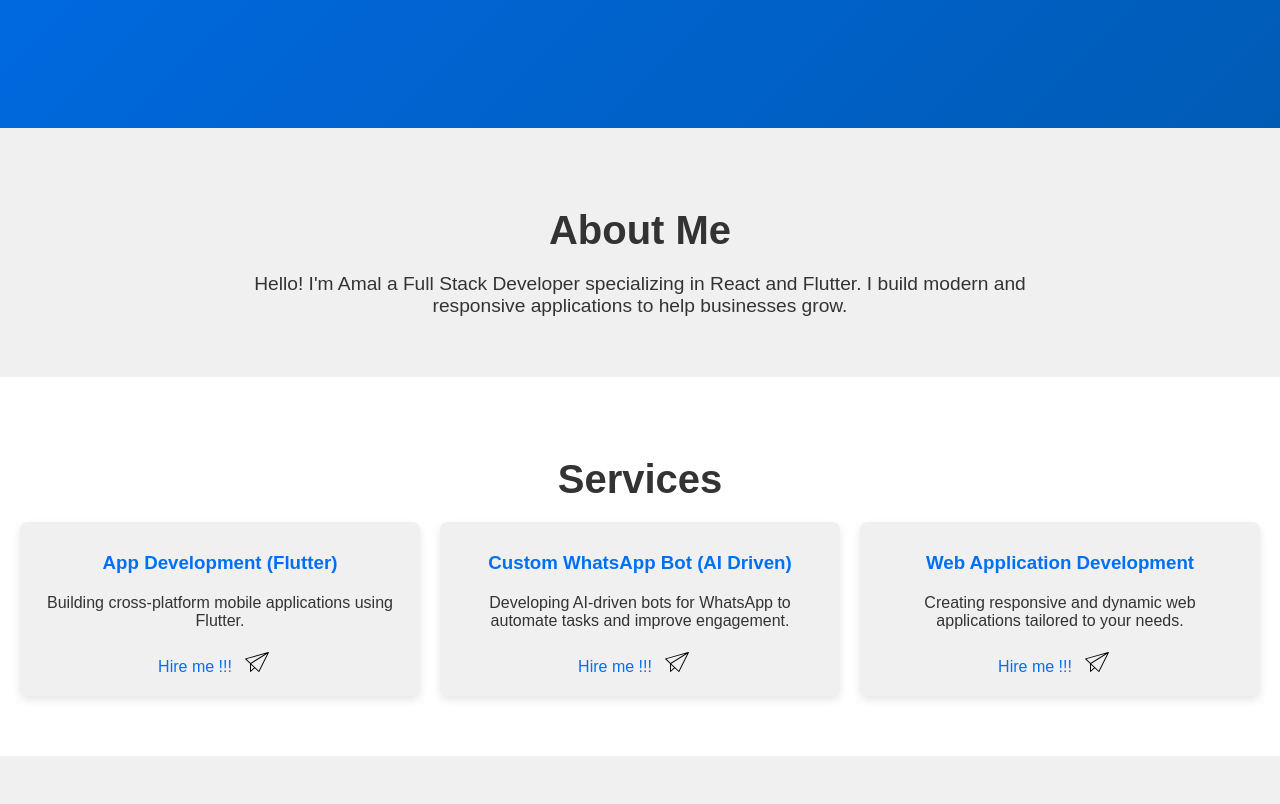
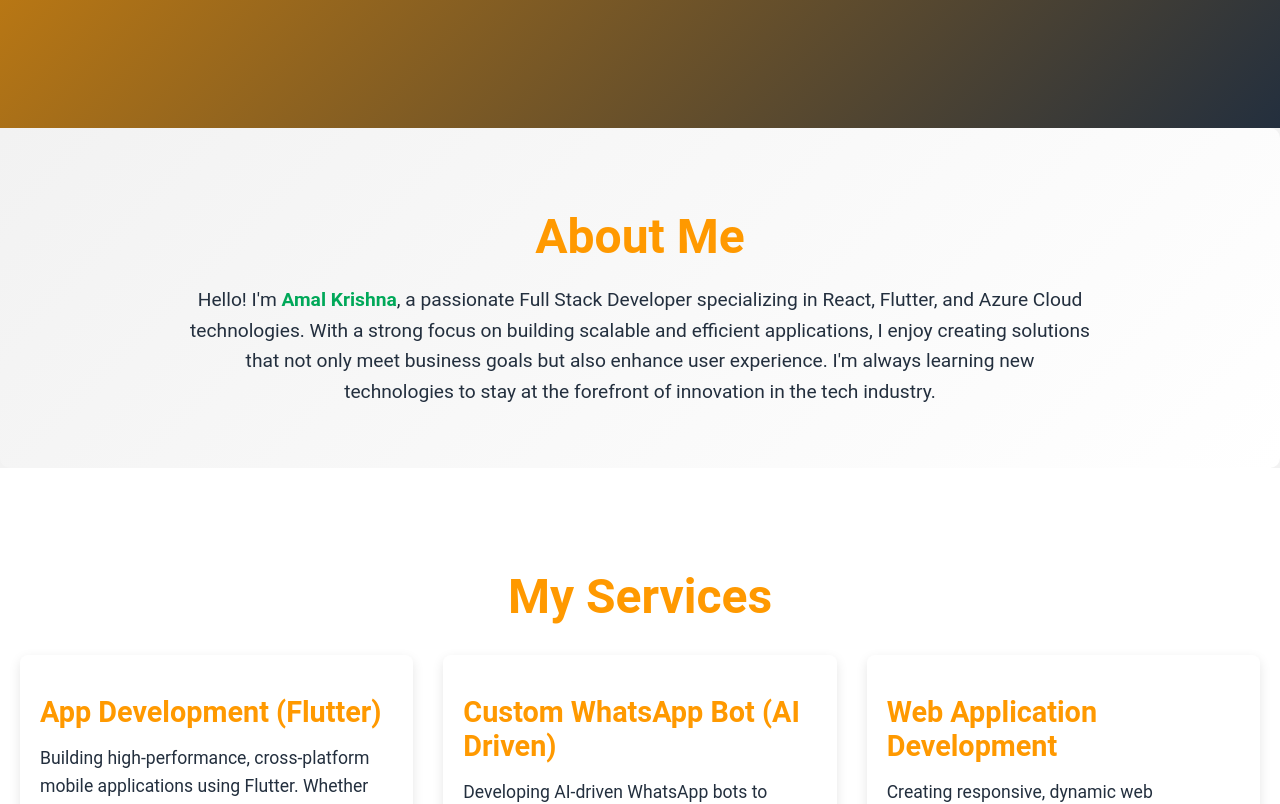
Before and after one commit to amal-krishna-m-u/amalmullangath, a React (Vite) app: page / in a window 1280 px wide. Shown: the part 740-1544 px from the top of the page. Built offline with nearby package versions, Linux system fonts and the light colour scheme.

Commit message:
refactor(about,home,service):update style and content

```diff
--- a/src/components/About.jsx
+++ b/src/components/About.jsx
@@ -1,14 +1,20 @@
 import React from "react";
 import styles from "../styles/About.module.css";
 
-const About = () => (
+const About = () => {
+  return (
     <section id="about" className={styles.about}>
       <h2>About Me</h2>
       <p>
-      Hello! I'm Amal a Full Stack Developer specializing in React and Flutter.
-      I build modern and responsive applications to help businesses grow.
+        Hello! I'm <strong>Amal Krishna</strong>, a passionate Full Stack
+        Developer specializing in React, Flutter, and Azure Cloud technologies.
+        With a strong focus on building scalable and efficient applications, I
+        enjoy creating solutions that not only meet business goals but also
+        enhance user experience. I'm always learning new technologies to stay at
+        the forefront of innovation in the tech industry.
       </p>
     </section>
   );
+};
 
 export default About;
--- a/src/components/Home.jsx
+++ b/src/components/Home.jsx
@@ -1,24 +1,15 @@
-import React, { useState } from "react";
+import React from "react";
 import styles from "../styles/Home.module.css";
 
 const Home = () => {
-  // const [showMore, setShowMore] = useState(false);
-
-  // // const handleLearnMore = () => {
-  // //   setShowMore(!showMore);
-  // //   Window.href("/#about");
-  // // };
-
   return (
-    <section id="home" className={`${styles.home} fade-in`}>
+    <section id="home" className={`${styles.home}`}>
       <h1>Welcome to My Portfolio</h1>
       <p>
-        \Whether it's designing stunning interfaces or deploying robust
+        Whether it's designing stunning interfaces or deploying robust
         applications, I've got you covered from start to finish. Let's bring
         your ideas to life!
       </p>
-
-      <br />
       <a href="/#about">
         <button>Learn More</button>
       </a>
--- a/src/components/Services.jsx
+++ b/src/components/Services.jsx
@@ -3,53 +3,60 @@ import styles from "../styles/Services.module.css";
 
 const Services = () => (
   <section id="services" className={styles.services}>
-    <h2>Services</h2>
+    <h2 className={styles.heading}>My Services</h2>
     <div className={styles.serviceList}>
       <div className={styles.service}>
-        <h3>App Development (Flutter)</h3>
-        <p>Building cross-platform mobile applications using Flutter.</p>
+        <h3 className={styles.serviceTitle}>App Development (Flutter)</h3>
+        <p className={styles.serviceDescription}>
+          Building high-performance, cross-platform mobile applications using
+          Flutter. Whether you need an Android or iOS app, I ensure your app
+          runs smoothly on both platforms.
+        </p>
         <a
           href="https://wa.me/918848263313?text=I'm%20interested%20in%20your%20App%20Development%20service%20"
           target="_blank"
           rel="noopener noreferrer"
         >
-          <div className={styles.socialLink}>
-            Hire me !!!
-            <img src="/messageme.svg" alt="send message " />
+          <div className={styles.contactButton}>
+            Hire me!
+            <img src="/messageme.svg" alt="send message" />
           </div>
         </a>
       </div>
+
       <div className={styles.service}>
-        <h3>Custom WhatsApp Bot (AI Driven)</h3>
-        <p>
-          Developing AI-driven bots for WhatsApp to automate tasks and improve
-          engagement.
+        <h3 className={styles.serviceTitle}>Custom WhatsApp Bot (AI Driven)</h3>
+        <p className={styles.serviceDescription}>
+          Developing AI-driven WhatsApp bots to automate tasks and enhance
+          customer engagement. Improve your customer support and streamline
+          communication with an intelligent bot.
         </p>
         <a
           href="https://wa.me/918848263313?text=I'm%20interested%20in%20your%20WhatApp%20Bot%20service%20"
           target="_blank"
           rel="noopener noreferrer"
         >
-          <div className={styles.socialLink}>
-            Hire me !!!
-            <img src="/messageme.svg" alt="send message " />
+          <div className={styles.contactButton}>
+            Hire me!
+            <img src="/messageme.svg" alt="send message" />
           </div>
         </a>
       </div>
+
       <div className={styles.service}>
-        <h3>Web Application Development</h3>
-        <p>
-          Creating responsive and dynamic web applications tailored to your
-          needs.
+        <h3 className={styles.serviceTitle}>Web Application Development</h3>
+        <p className={styles.serviceDescription}>
+          Creating responsive, dynamic web applications tailored to your needs,
+          with a focus on performance, usability, and scalability.
         </p>
         <a
           href="https://wa.me/918848263313?text=I'm%20interested%20in%20your%20Web%20Development%20service%20"
           target="_blank"
           rel="noopener noreferrer"
         >
-          <div className={styles.socialLink}>
-            Hire me !!!
-            <img src="/messageme.svg" alt="send message " />
+          <div className={styles.contactButton}>
+            Hire me!
+            <img src="/messageme.svg" alt="send message" />
           </div>
         </a>
       </div>
--- a/src/styles/About.module.css
+++ b/src/styles/About.module.css
@@ -1,20 +1,45 @@
+/* About.module.css */
+:root {
+    --amazon-yellow: #ff9900;
+    --deep-blue: #232f3e;
+    --light-gray: #f2f2f2;
+    --white: #ffffff;
+    --accent-green: #00a859;
+    --font-family: "Roboto", sans-serif;
+    --heading-font-size: 2.5em;
+    --paragraph-font-size: 1.2em;
+}
+
 .about {
-    background-color: var(--background-color);
+    background: linear-gradient(135deg, var(--light-gray), var(--white));
+    padding: 60px 20px;
+    font-family: var(--font-family);
+    color: var(--deep-blue);
+    text-align: center;
+    border-radius: 10px;
 }
 
 .about h2 {
-    font-size: 2.5em;
+    font-size: var(--heading-font-size);
+    margin-bottom: 20px;
+    color: var(--amazon-yellow);
 }
 
 .about p {
-    font-size: 1.2em;
-    max-width: 800px;
+    font-size: var(--paragraph-font-size);
+    max-width: 900px;
     margin: 0 auto;
+    line-height: 1.6;
+    color: var(--deep-blue);
+}
+
+.about p strong {
+    color: var(--accent-green);
 }
 
 @media (max-width: 768px) {
     .about h2 {
-        font-size: 1.5em;
+        font-size: 2em;
     }
 
     .about p {
--- a/src/styles/Home.module.css
+++ b/src/styles/Home.module.css
@@ -1,3 +1,15 @@
+/* Home.module.css */
+:root {
+    --primary-color: #ff9900; /* Amazon Yellow */
+    --secondary-color: #232f3e; /* Deep Blue */
+    --accent-green: #00a859; /* Accent Green */
+    --white: #ffffff;
+    --font-family: "Roboto", sans-serif;
+    --button-padding: 12px 24px;
+    --heading-font-size: 3em;
+    --paragraph-font-size: 1.2em;
+}
+
 .home {
     display: flex;
     justify-content: center;
@@ -11,35 +23,55 @@
         var(--secondary-color)
     );
     color: var(--white);
+    font-family: var(--font-family);
+    text-align: center;
+    animation: fadeIn 2s ease-out;
+}
+
+@keyframes fadeIn {
+    0% {
+        opacity: 0;
+    }
+    100% {
+        opacity: 1;
+    }
 }
 
 .home h1 {
-    font-size: 3em;
+    font-size: var(--heading-font-size);
     margin-bottom: 20px;
+    color: var(--white);
 }
 
 .home p {
     margin-top: 1.5rem;
-    font-size: 1.2em;
-    max-width: 600px;
-    text-align: center;
+    font-size: var(--paragraph-font-size);
+    max-width: 800px;
+    color: var(--white);
 }
 
 .home button {
     background-color: var(--white);
     color: var(--primary-color);
     border: none;
-    padding: 10px 20px;
+    padding: var(--button-padding);
     border-radius: 5px;
-    font-size: 1em;
+    font-size: 1.2em;
     transition:
         background-color 0.3s,
-        color 0.3s;
+        color 0.3s,
+        transform 0.3s;
+    cursor: pointer;
 }
 
 .home button:hover {
     background-color: var(--secondary-color);
     color: var(--white);
+    transform: scale(1.1);
+}
+
+.home a {
+    text-decoration: none;
 }
 
 @media (max-width: 768px) {
@@ -50,4 +82,9 @@
     .home p {
         font-size: 1em;
     }
+
+    .home button {
+        font-size: 1em;
+        padding: 10px 20px;
+    }
 }
--- a/src/styles/Services.module.css
+++ b/src/styles/Services.module.css
@@ -1,45 +1,98 @@
-.services {
-    padding: 60px 20px;
-    background-color: var(--white);
+:root {
+    --primary-color: #ff9900; /* Amazon yellow */
+    --deep-blue: #232f3e;
+    --white: #ffffff;
+    --accent-green: #00a859;
+    --font-family: "Roboto", sans-serif;
+    --heading-font-size: 2.5em;
+    --subheading-font-size: 1.8em;
+    --text-font-size: 1.1em;
+    --border-radius: 8px;
+    --shadow: 0 4px 12px rgba(0, 0, 0, 0.1);
 }
 
-.services h2 {
-    font-size: 2.5em;
-    margin-bottom: 20px;
+.services {
+    padding: 80px 20px;
+    background-color: var(--white);
+    font-family: var(--font-family);
+    color: var(--deep-blue);
+    text-align: center;
+}
+
+.heading {
+    font-size: var(--heading-font-size);
+    color: var(--primary-color);
+    margin-bottom: 30px;
 }
 
 .serviceList {
     display: flex;
     flex-wrap: wrap;
-    gap: 20px;
+    gap: 30px;
+    justify-content: center;
 }
 
 .service {
     flex: 1;
-    min-width: 250px;
+    min-width: 280px;
+    background-color: var(--white);
     padding: 20px;
-    background-color: var(--background-color);
-    border-radius: 8px;
-    box-shadow: 0 4px 8px rgba(0, 0, 0, 0.1);
-    transition: transform 0.3s;
+    border-radius: var(--border-radius);
+    box-shadow: var(--shadow);
+    transition:
+        transform 0.3s ease,
+        box-shadow 0.3s ease;
+    text-align: left;
+    margin-bottom: 30px;
 }
 
 .service:hover {
-    transform: translateY(-5px);
+    transform: translateY(-8px);
+    box-shadow: 0 8px 20px rgba(0, 0, 0, 0.2);
 }
 
-.service h3 {
-    margin-top: 10px;
+.serviceTitle {
     color: var(--primary-color);
+    font-size: var(--subheading-font-size);
+    margin-bottom: 15px;
 }
 
-.service p {
-    margin: 10px 0;
+.serviceDescription {
+    font-size: var(--text-font-size);
+    line-height: 1.6;
+    color: var(--deep-blue);
+    margin-bottom: 20px;
 }
-.socialLink img {
-    width: 30px;
-    height: 20px;
-    margin-right: 10px;
+
+.contactButton {
+    display: inline-flex;
+    align-items: center;
+    background-color: var(--accent-green);
+    color: var(--white);
+    padding: 10px 20px;
+    border-radius: var(--border-radius);
+    font-size: 1.2em;
+    text-decoration: none;
+    cursor: pointer;
+    transition: background-color 0.3s;
+}
+
+.contactButton:hover {
+    background-color: #006e3d;
+}
+
+.contactButton img {
+    width: 24px;
+    height: 24px;
     margin-left: 10px;
-    margin-top: 12px;
 }
+
+@media (max-width: 768px) {
+    .service {
+        flex: 1 1 100%;
+    }
+
+    .heading {
+        font-size: 2.2em;
+    }
+}
--- a/src/styles/globals.css
+++ b/src/styles/globals.css
@@ -1,9 +1,15 @@
+/* globals.css */
 :root {
-    --primary-color: #0070f3;
-    --secondary-color: #005bb5;
-    --background-color: #f0f0f0;
-    --text-color: #333333;
+    --primary-color: #ff9900; /* Amazon Yellow */
+    --secondary-color: #232f3e; /* Deep Blue */
+    --accent-green: #00a859; /* Accent Green */
+    --background-color: #f2f2f2; /* Light Gray */
+    --text-color: #333333; /* Dark Text */
     --white: #ffffff;
+    --font-family: "Roboto", sans-serif;
+    --button-padding: 12px 24px;
+    --heading-font-size: 3em;
+    --paragraph-font-size: 1.2em;
 }
 
 * {
@@ -14,7 +20,7 @@
 
 body {
     margin: 0;
-    font-family: "Arial", sans-serif;
+    font-family: var(--font-family);
     background-color: var(--background-color);
     color: var(--text-color);
     overflow-x: hidden;
@@ -42,6 +48,11 @@ a:hover {
 
 button {
     cursor: pointer;
+    transition: all 0.3s ease-in-out;
+}
+
+button:hover {
+    transform: scale(1.05);
 }
 
 .container {
@@ -53,6 +64,17 @@ button {
 section {
     padding: 60px 20px;
     text-align: center;
+}
+
+footer {
+    background-color: var(--secondary-color);
+    color: var(--white);
+    padding: 20px 0;
+    text-align: center;
+}
+
+footer a {
+    color: var(--white);
 }
 
 @media (max-width: 768px) {
```
Lines whose indentation alone changed are shown as unchanged.
